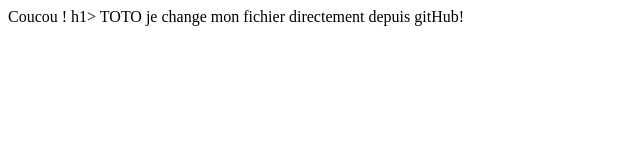
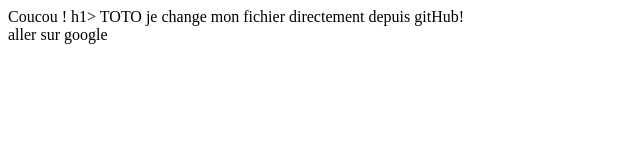
Before and after one commit to yeos59/mon-dossier, a plain HTML site: page index.html in a window 1280 px wide. Shown: the full height of the page, 0-640 px from the left. Drawn offline with Linux system fonts and the light colour scheme.

Commit message:
aller sur google

```diff
--- a/index.html
+++ b/index.html
@@ -11,3 +11,10 @@
 TOTO je change mon fichier directement depuis gitHub!
 </body>
 </html>
+<header>
+    <div>
+        <a :"google.com">
+            aller sur google
+        </a>
+    </div>
+</header>
```
